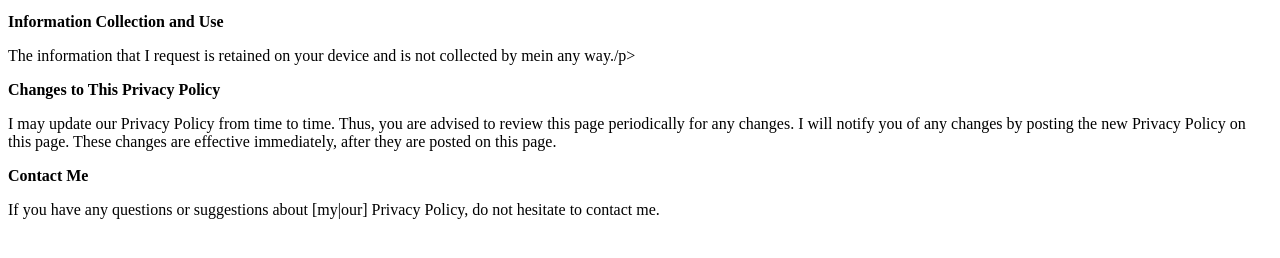
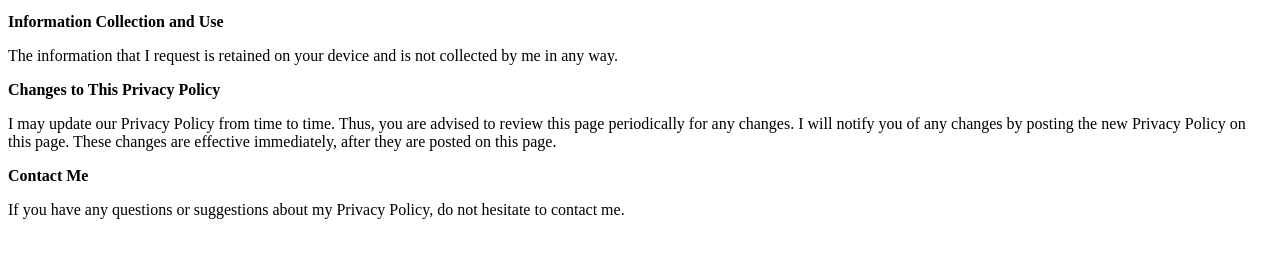
Before and after one commit to joaosa-developer/joaosa-developer.github.io, a plain HTML site: page index.html in a window 1280 px wide. Shown: the part 196-454 px from the top of the page. Drawn offline with Linux system fonts and the light colour scheme.

Commit message:
index file updated

```diff
--- a/index.html
+++ b/index.html
@@ -14,7 +14,7 @@
 
 <p><strong>Information Collection and Use</strong></p>
 <p>The information that I request is retained on your device and is not
-    collected by mein any way./p>
+    collected by me in any way.</p>
 
 <p><strong>Changes to This Privacy Policy</strong></p>
 <p>I may update our Privacy Policy from time to time. Thus, you are advised to review this page
@@ -22,7 +22,7 @@
     on this page. These changes are effective immediately, after they are posted on this page.</p>
 
 <p><strong>Contact Me</strong></p>
-<p>If you have any questions or suggestions about [my|our] Privacy Policy, do not hesitate to contact
+<p>If you have any questions or suggestions about my Privacy Policy, do not hesitate to contact
     me.</p>
 </body>
 </html>
```
